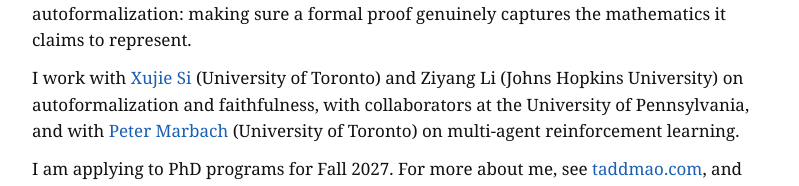
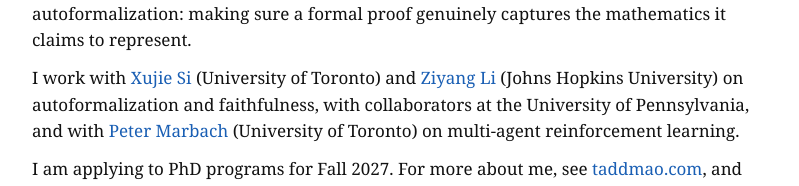
Before and after one commit to tdM05/uoft_webpage, a plain HTML site: page index.html in a window 1280 px wide. Shown: the part 331-517 px from the top of the page, without its empty margins (240-1039 px from the left). Drawn offline with Linux system fonts and the light colour scheme.

Commit message:
Link Ziyang Li's homepage
Co-Authored-By: Claude Opus 4.8 <noreply@anthropic.com>

```diff
--- a/index.html
+++ b/index.html
@@ -34,7 +34,7 @@
     </p>
     <p>
       I work with <a href="https://www.cs.toronto.edu/~six/">Xujie Si</a>
-      (University of Toronto) and Ziyang Li (Johns Hopkins University) on
+      (University of Toronto) and <a href="https://liby99.github.io/">Ziyang Li</a> (Johns Hopkins University) on
       autoformalization and faithfulness, with collaborators at the University of
       Pennsylvania, and with
       <a href="https://www.cs.toronto.edu/~marbach/">Peter Marbach</a>
```
